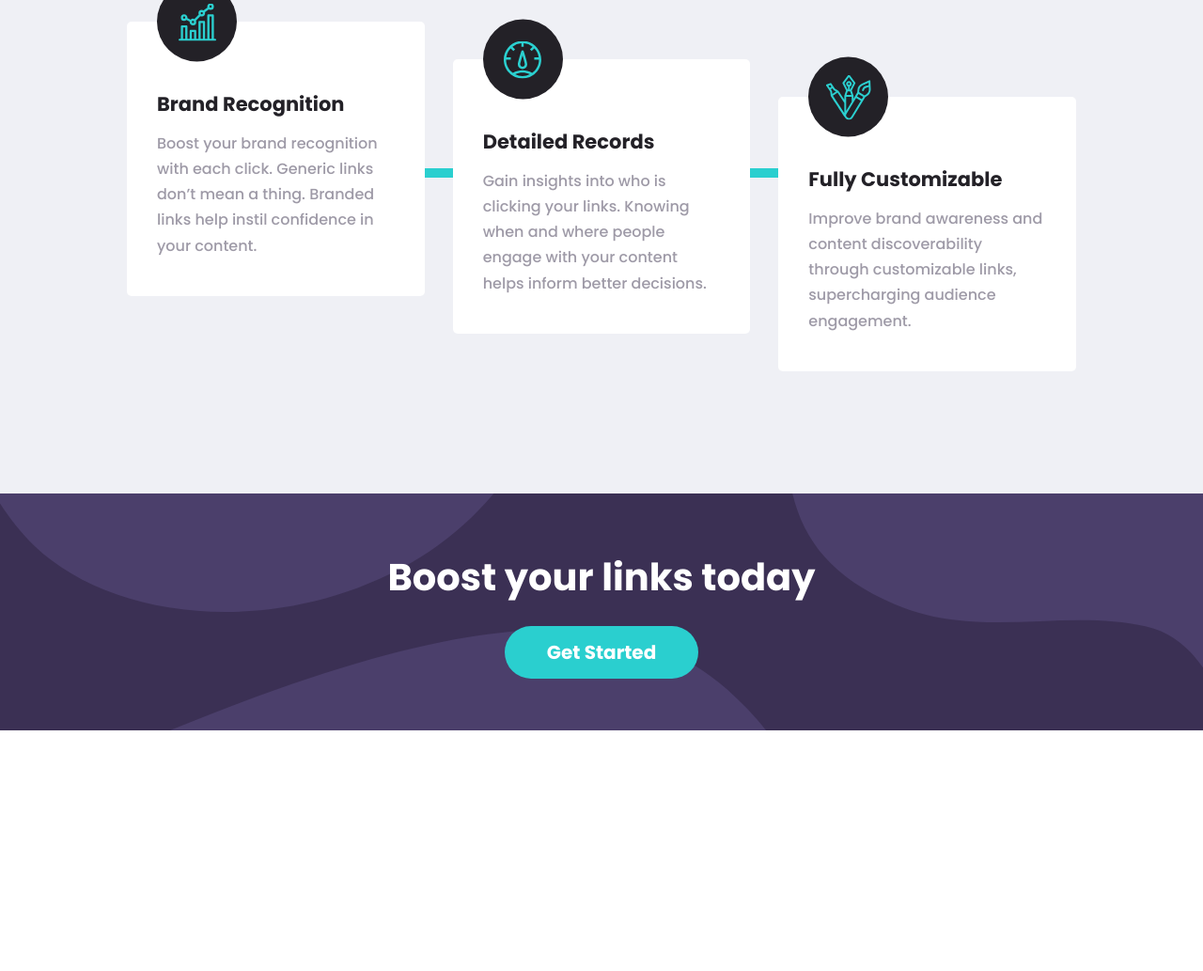
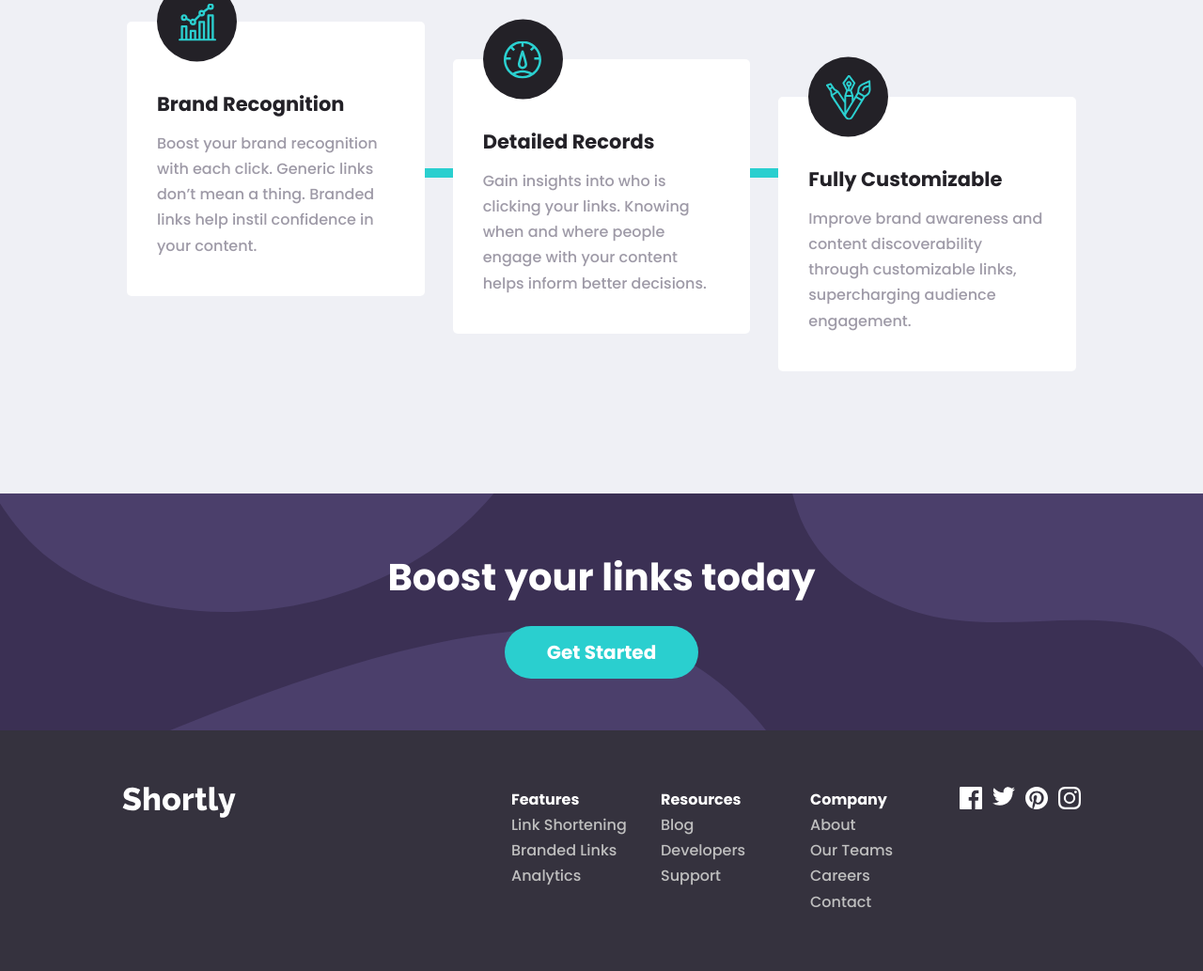
Before and after one commit to bibmode/url-shortening-api-master, a plain HTML site: page index.html in a window 1280 px wide. Shown: the part 1265-2298 px from the top of the page at 94% size. Before the commit the page ends 2042 px from the top, so only its background shows below. Drawn offline with Linux system fonts and the light colour scheme.

Commit message:
footer grid and links style

```diff
--- a/index.html
+++ b/index.html
@@ -122,8 +122,59 @@
         <button class="boost__btn btn-cyan">Get Started</button>
       </section>
     </main>
-    <!--  Boost your links today Get Started
-    Features Link Shortening Branded Links Analytics Resources Blog Developers
+
+    <footer class="footer">
+      <img
+        src="images/logo-footer.svg"
+        alt="footer logo"
+        class="footer__logo"
+      />
+      <ul class="footer__features">
+        <li class="footer__feature link-heading">Features</li>
+        <li class="footer__feature link-item">Link Shortening</li>
+        <li class="footer__feature link-item">Branded Links</li>
+        <li class="footer__feature link-item">Analytics</li>
+      </ul>
+
+      <ul class="footer__resources">
+        <li class="footer__resource link-heading">Resources</li>
+        <li class="footer__resource link-item">Blog</li>
+        <li class="footer__resource link-item">Developers</li>
+        <li class="footer__resource link-item">Support</li>
+      </ul>
+
+      <ul class="footer__companies">
+        <li class="footer__company link-heading">Company</li>
+        <li class="footer__company link-item">About</li>
+        <li class="footer__company link-item">Our Teams</li>
+        <li class="footer__company link-item">Careers</li>
+        <li class="footer__company link-item">Contact</li>
+      </ul>
+
+      <div class="footer__icons">
+        <img
+          src="images/icon-facebook.svg"
+          alt="facebook icon"
+          class="footer__icon"
+        />
+        <img
+          src="images/icon-twitter.svg"
+          alt="twitter icon"
+          class="footer__icon"
+        />
+        <img
+          src="images/icon-pinterest.svg"
+          alt="pinterest icon"
+          class="footer__icon"
+        />
+        <img
+          src="images/icon-instagram.svg"
+          alt="instagram icon"
+          class="footer__icon"
+        />
+      </div>
+    </footer>
+    <!--  Resources Blog Developers
     Support Company About Our Team Careers Contact -->
   </body>
 </html>
--- a/sass/sections/_footer.scss
+++ b/sass/sections/_footer.scss
@@ -0,0 +1,49 @@
+.footer {
+  background-color: $color-dark-blue;
+  padding-block: 6rem;
+
+  display: grid;
+  grid-template-columns:
+    10rem 30vw repeat(4, calc((100vw - (20rem + 30vw + (3rem * 6))) / 4))
+    10rem;
+  grid-gap: 3rem;
+
+  ul {
+    list-style: none;
+  }
+
+  &__logo {
+    grid-column: 2 / span 1;
+  }
+
+  &__features {
+  }
+
+  &__feature {
+  }
+
+  &__resources {
+  }
+
+  &__resource {
+  }
+
+  &__companies {
+  }
+
+  &__company {
+  }
+
+  &__icons {
+    display: flex;
+    justify-content: space-between;
+    align-items: flex-start;
+  }
+
+  &__icon {
+    cursor: pointer;
+    &:hover {
+      fill: $color-cyan;
+    }
+  }
+}
--- a/sass/tools/_utilities.scss
+++ b/sass/tools/_utilities.scss
@@ -13,3 +13,20 @@
 .heading-2 {
   font-size: 4rem;
 }
+
+.link-heading {
+  font-size: 1.6rem;
+  font-weight: 700;
+  color: #fff;
+}
+
+.link-item {
+  font-size: 1.6rem;
+  font-weight: 300;
+  color: $color-gray;
+  cursor: pointer;
+
+  &:hover {
+    color: $color-cyan;
+  }
+}
```
Also changed, not shown: images/logo-footer.svg (added), sass/main.css, 1 other file.
